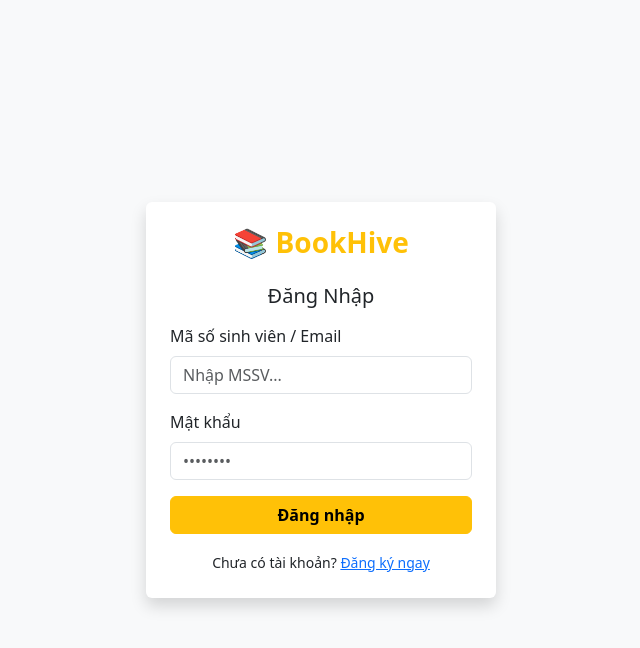
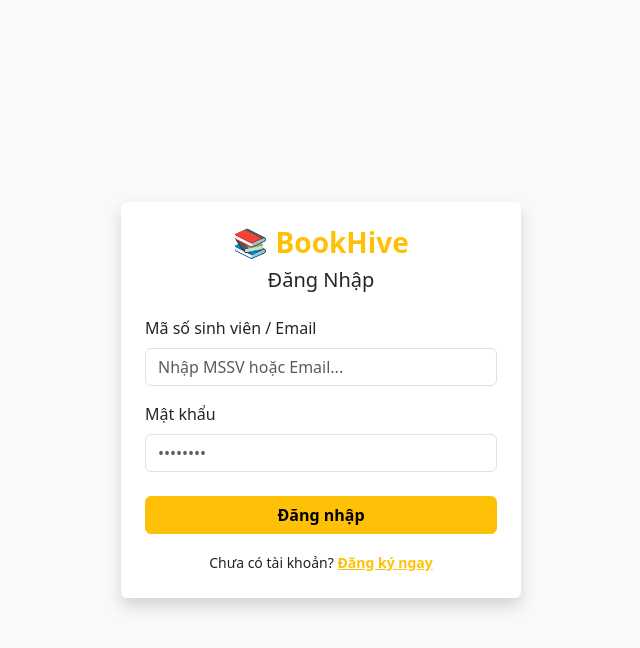
Before and after one commit to Billions-13/BookHive---Library-Management-System, a Spring app: page /login in a window 1280 px wide. Shown: the top 648 px of the page, without its empty margins (319-959 px from the left). Run offline with Thymeleaf, Linux system fonts and the light colour scheme; the template is opened without the code that fills it, so the values that code supplies are empty.

Commit message:
Update login page with error alert and register link

```diff
--- a/BookHive---Library-Management-System-main/src/main/resources/templates/login.html
+++ b/BookHive---Library-Management-System-main/src/main/resources/templates/login.html
@@ -7,22 +7,31 @@
     <link href="https://cdn.jsdelivr.net/npm/bootstrap@5.3.0/dist/css/bootstrap.min.css" rel="stylesheet">
 </head>
 <body class="bg-light d-flex align-items-center justify-content-center vh-100">
-    <div class="card shadow border-0 p-4" style="width: 350px;">
-        <h3 class="text-center fw-bold text-warning mb-4">📚 BookHive</h3>
-        <h5 class="text-center mb-3">Đăng Nhập</h5>
-        <form>
+    <div class="card shadow border-0 p-4" style="width: 400px;">
+        <h3 class="text-center fw-bold text-warning mb-2">📚 BookHive</h3>
+        <h5 class="text-center mb-4">Đăng Nhập</h5>
+
+        <!-- 1. THÔNG BÁO LỖI (Sẽ hiển thị khi đăng nhập sai) -->
+        <!-- Sau này Spring Boot/Thymeleaf sẽ bật/tắt khung alert này -->
+        <div class="alert alert-danger text-center p-2 small mb-3 d-none" id="errorMessage">
+            Tên đăng nhập hoặc mật khẩu không chính xác!
+        </div>
+
+        <form action="/login" method="POST">
             <div class="mb-3">
                 <label class="form-label">Mã số sinh viên / Email</label>
-                <input type="text" class="form-control" placeholder="Nhập MSSV...">
+                <input type="text" name="username" class="form-control" placeholder="Nhập MSSV hoặc Email..." required>
             </div>
             <div class="mb-3">
                 <label class="form-label">Mật khẩu</label>
-                <input type="password" class="form-control" placeholder="••••••••">
+                <input type="password" name="password" class="form-control" placeholder="••••••••" required>
             </div>
-            <button type="submit" class="btn btn-warning w-100 fw-bold">Đăng nhập</button>
+            <button type="submit" class="btn btn-warning w-100 fw-bold mt-2">Đăng nhập</button>
         </form>
+
+        <!-- 2. NÚT CHUYỂN SANG TRANG ĐĂNG KÝ -->
         <div class="text-center mt-3">
-            <small>Chưa có tài khoản? <a href="register.html">Đăng ký ngay</a></small>
+            <small>Chưa có tài khoản? <a href="register.html" class="text-warning fw-bold">Đăng ký ngay</a></small>
         </div>
     </div>
 </body>
```
